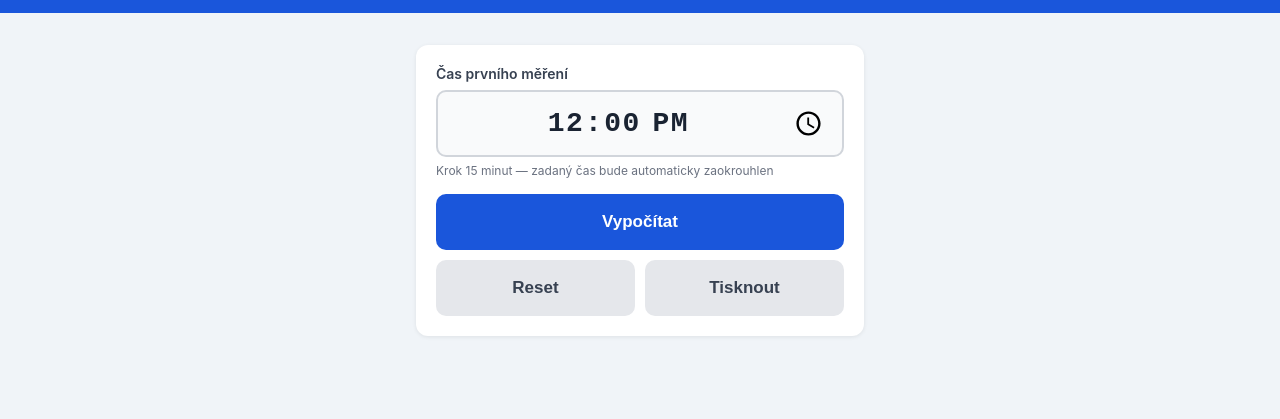
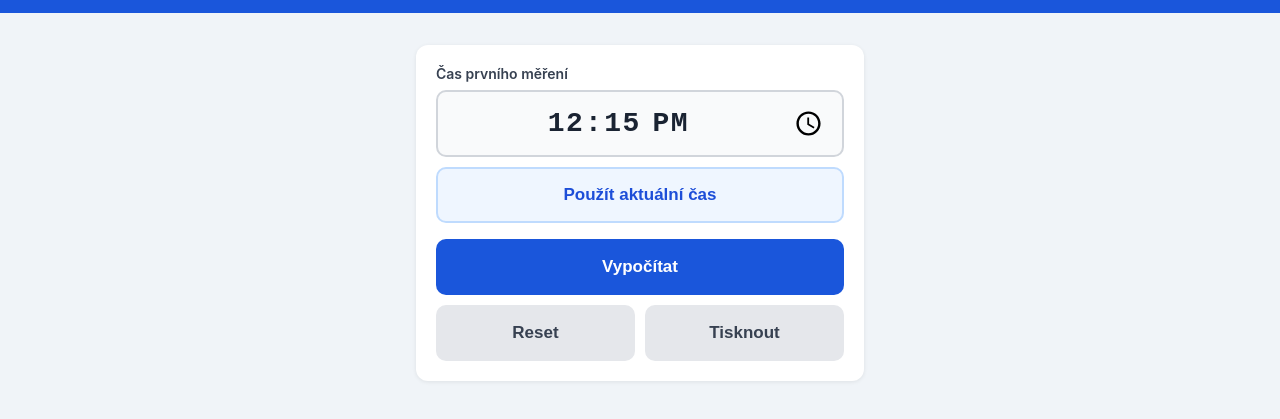
Before and after one commit to hedbavnyPN/TLAKITO, a plain HTML site: page index.html in a window 1280 px wide. Shown: the part 67-486 px from the top of the page. Drawn offline with Linux system fonts and the light colour scheme.

Commit message:
Přidat tlačítko Aktuální čas, zaokrouhlení nahoru na čtvrthodinu
Co-Authored-By: Claude Sonnet 4.6 <noreply@anthropic.com>

```diff
--- a/index.html
+++ b/index.html
@@ -120,6 +120,13 @@
       background: #e5e7eb;
       color: #374151;
       flex: 1;
+    }
+
+    .btn-now {
+      background: #eff6ff;
+      color: #1d4ed8;
+      border: 2px solid #bfdbfe;
+      margin-top: 10px;
     }
 
     .results-header {
@@ -249,7 +256,7 @@
   <div class="card no-print">
     <label class="field-label" for="startTime">Čas prvního měření</label>
     <input type="time" id="startTime" step="900">
-    <p class="hint">Krok 15 minut — zadaný čas bude automaticky zaokrouhlen</p>
+    <button class="btn btn-now" onclick="setNow()">Použít aktuální čas</button>
     <button class="btn btn-primary" onclick="calculate()">Vypočítat</button>
     <div class="btn-row">
       <button class="btn btn-secondary" onclick="reset()">Reset</button>
@@ -281,23 +288,27 @@
 
   const input = document.getElementById('startTime');
 
-  // Set default to current time rounded to nearest 15 min
-  (function setDefaultTime() {
+  function roundUpTo15(h, m) {
+    const totalMin = h * 60 + m;
+    const rounded = Math.ceil(totalMin / 15) * 15;
+    const finalH = Math.floor(rounded / 60) % 24;
+    const finalM = rounded % 60;
+    return `${String(finalH).padStart(2,'0')}:${String(finalM).padStart(2,'0')}`;
+  }
+
+  function setNow() {
     const now = new Date();
-    const m = Math.round(now.getMinutes() / 15) * 15;
-    const finalM = m % 60;
-    const finalH = m === 60 ? (now.getHours() + 1) % 24 : now.getHours();
-    input.value = `${String(finalH).padStart(2,'0')}:${String(finalM).padStart(2,'0')}`;
-  })();
+    input.value = roundUpTo15(now.getHours(), now.getMinutes());
+  }
 
-  // Blur: round to nearest 15 min
+  // Set default to current time rounded UP to nearest 15 min
+  setNow();
+
+  // Blur: round UP to nearest 15 min
   input.addEventListener('blur', () => {
     if (!input.value) return;
     const [h, m] = input.value.split(':').map(Number);
-    const rounded = Math.round(m / 15) * 15;
-    const finalM = rounded % 60;
-    const finalH = rounded === 60 ? (h + 1) % 24 : h;
-    input.value = `${String(finalH).padStart(2,'0')}:${String(finalM).padStart(2,'0')}`;
+    input.value = roundUpTo15(h, m);
   });
 
   function toMinutes(timeStr) {
```
